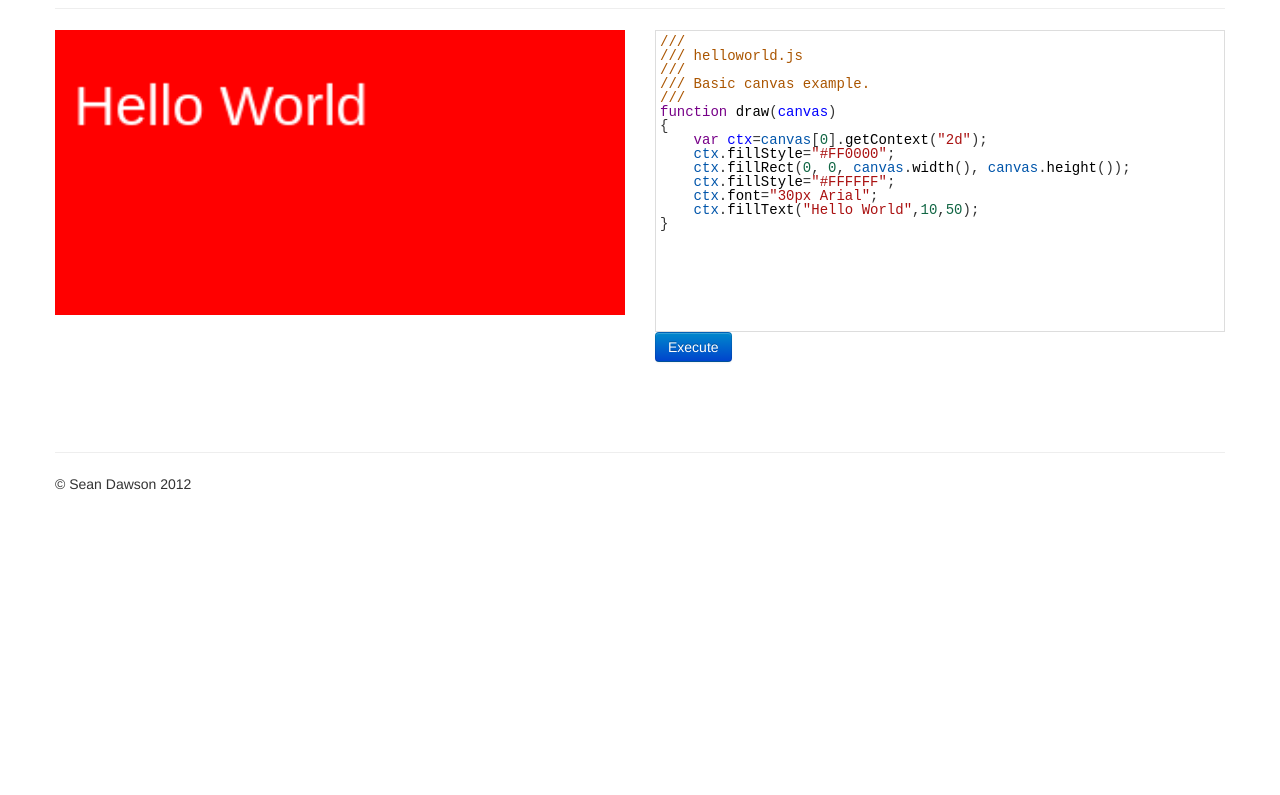
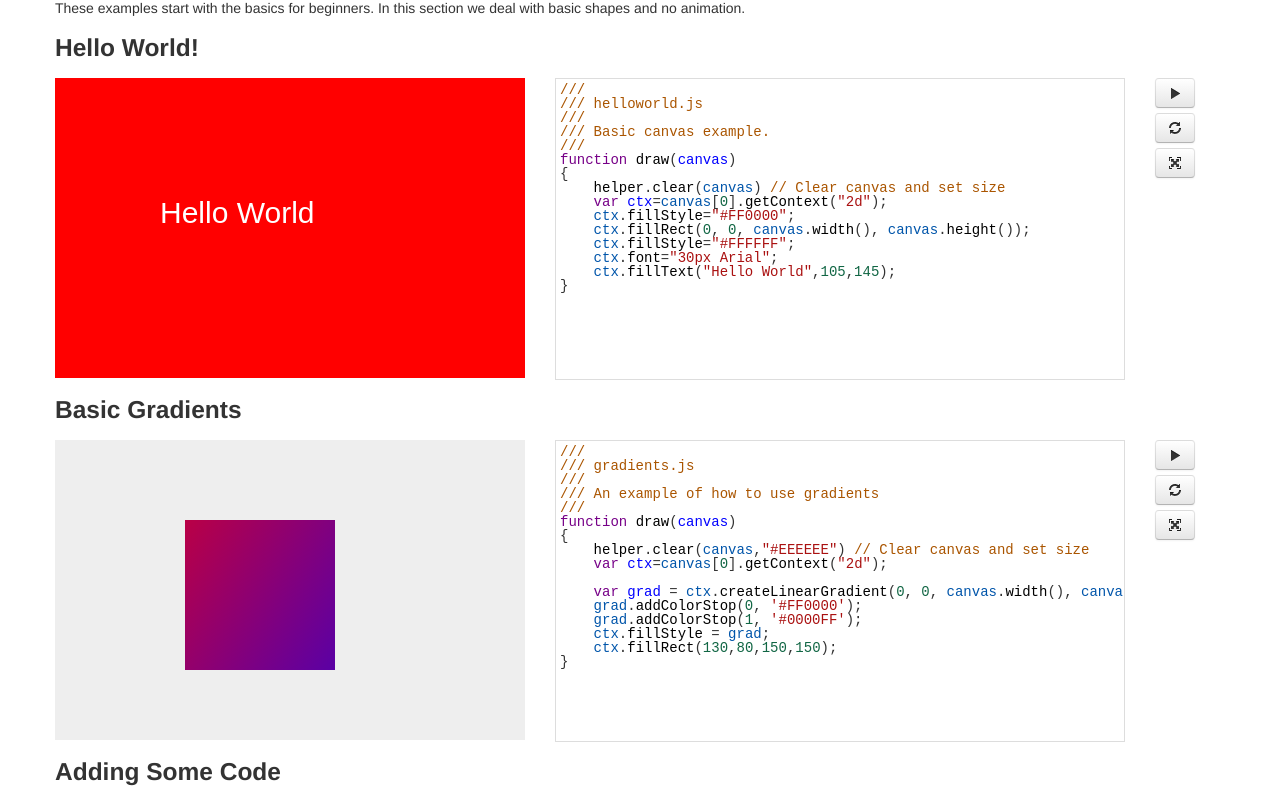
Before and after one commit to NoxHarmonium/html5-experiments, a plain HTML site: page basic.html in a window 1280 px wide. Shown: the part 122-917 px from the top of the page. Before the commit the page ends 800 px from the top, so only its background shows below. Drawn offline with nearby package versions, Linux system fonts and the light colour scheme.

Commit message:
Examples now render dynamically.

```diff
--- a/basic.html
+++ b/basic.html
@@ -65,36 +65,17 @@
             </div>
         </div>
 
-        <div class="container">
+        <div id="exampleContainer" class="container">
+			<h1>Basic Examples</h1>
+			<p class="heading-descripion">
+				These examples start with the basics for beginners.
+				In this section we deal with basic shapes and no animation.
+			</p>
 
-            <!-- Example row of columns -->
-			<h1>Hello World</h1>
-			<hr>
-            <div class="row-fluid">
 
-				<div class="span6">
-					<canvas id="canvas-helloworld" class="example-canvas">
-				</div>
-				<div class="span6">
-					<div id="source-helloworld" class="source"></div>
-					<a class="btn btn-primary execute">Execute</a>
-				</div>
 
-            </div>
 
-			<div class="row-fluid">
-				<div class="span6">
 
-				</div>
-				<div class="span6">
-
-				</div>
-
-            </div>
-			<br>
-			<br>
-
-            <hr>
 
             <footer>
                 <p>&copy; Sean Dawson 2012</p>
@@ -109,6 +90,7 @@
 		<script src="js/beautify.js"></script>
 		<script src="js/codemirror.js"></script>
 		<script src="js/javascript.js"></script>
+		<script src="js/helper.js"></script>
         <script src="js/main.js"></script>
     </body>
 </html>
--- a/css/main.css
+++ b/css/main.css
@@ -4,8 +4,7 @@
 
 .example-canvas
 {
-	width: 100%;
-	height: 100%;
+
 }
 
 div.source
@@ -15,3 +14,19 @@ div.source
 	/*max-height: 400px;
 	height: 400px;*/
 }
+
+div.canvas-div
+{
+	height: 300px;
+}
+
+.btn-sidebar
+{
+	margin-bottom: 5px;
+}
+
+
+div.seperator
+{
+	margin-bottom: 50px;
+}
--- /dev/null
+++ b/js/examples/gradients.js
@@ -0,0 +1,16 @@
+///
+/// gradients.js
+///
+/// An example of how to use gradients
+///
+function draw(canvas)
+{
+	helper.clear(canvas,"#EEEEEE") // Clear canvas and set size
+	var ctx=canvas[0].getContext("2d");
+
+    var grad = ctx.createLinearGradient(0, 0, canvas.width(), canvas.height());
+    grad.addColorStop(0, '#FF0000');
+    grad.addColorStop(1, '#0000FF');
+    ctx.fillStyle = grad;
+	ctx.fillRect(130,80,150,150);
+}
--- /dev/null
+++ b/js/examples/gradientsCode.js
@@ -0,0 +1,21 @@
+///
+/// gradientsCode.js
+///
+/// A basic example of using code to draw
+/// shapes programmatically.
+function draw(canvas)
+{
+	helper.clear(canvas,"#EEEEEE") // Clear canvas and set size
+	var ctx=canvas[0].getContext("2d");
+
+    var grad = ctx.createLinearGradient(0, 0, canvas.width(), canvas.height());
+    grad.addColorStop(0, '#FF0000');
+    grad.addColorStop(1, '#0000FF');
+    ctx.fillStyle = grad;
+	var offsetX = 100;
+	var offsetY = 30;
+	for (var i = 0; i < 5; i++)
+	{
+		ctx.fillRect((i*50)+offsetX,(i*50)+offsetY,50,50);
+	}
+}
--- a/js/examples/helloworld.js
+++ b/js/examples/helloworld.js
@@ -5,10 +5,11 @@
 ///
 function draw(canvas)
 {
+	helper.clear(canvas) // Clear canvas and set size
 	var ctx=canvas[0].getContext("2d");
 	ctx.fillStyle="#FF0000";
 	ctx.fillRect(0, 0, canvas.width(), canvas.height());
 	ctx.fillStyle="#FFFFFF";
 	ctx.font="30px Arial";
-	ctx.fillText("Hello World",10,50);
+	ctx.fillText("Hello World",105,145);
 }
--- /dev/null
+++ b/js/helper.js
@@ -0,0 +1,42 @@
+///
+/// Helper.js
+///
+/// Functions to help with HTML5 canvas drawing.
+///
+var helper =
+{
+	clear: function (canvas, color) {
+		// Make sure that the canvas knows what size it is.
+		// If you set the style to a certain size or
+		// percentage without setting the canvas properties
+		// it will scale and look blurry.
+		canvas.prop('width',canvas.parent().width());
+		canvas.prop('height',canvas.parent().height());
+
+		var ctx=canvas[0].getContext("2d");
+
+		// Clear the canvas without messing with
+		// the current transform matrix.
+		//Source: http://stackoverflow.com/a/6722031/1153203
+
+		// Store the current transformation matrix.
+		ctx.save();
+
+		// Use the identity matrix while clearing the canvas
+		ctx.setTransform(1, 0, 0, 1, 0, 0);
+
+		if (color)
+		{
+			ctx.fillStyle=color;
+			ctx.fillRect(0, 0, canvas.width(), canvas.height());
+		}
+		else
+		{
+			ctx.clearRect(0, 0, canvas.width(), canvas.height());
+		}
+
+		// Restore the transform
+		ctx.restore();
+	}
+
+}
--- a/js/main.js
+++ b/js/main.js
@@ -1,28 +1,173 @@
-var codeCache = {};
-var cm;
+"use strict"
 
-$.getScript("js/examples/helloworld.js", function(data, textStatus, jqxhr) {
-	console.log(data); //data returned
-	console.log(textStatus); //success
-	console.log(jqxhr.status); //200
-	console.log('Load was performed.');
+var canvasExamples =
+{
+	resetColour: "#EEEEEE",
+	ids: [],
 
-	cm = CodeMirror($('#source-helloworld')[0], {
-		value: data,
-		mode:  "javascript"
-	});
+	add: function(options)
+	{
+		var row 		= $("<div class='row-fluid'>");
+
+		var heading 	= $("<h3></h3>");
+		heading.text(options.title);
+
+		var divCanvas  	= $("<div class='span5'></div>");
+		var divICanvas	= $("<div class='canvas-div'>");
+		var canvas 		= $("<canvas class='example-canvas'/>");
+		var canvas_id	= "canvas_" + options.id;
+		canvas.attr("id",canvas_id);
+		divCanvas.append(divICanvas.append(canvas));
+
+		var divEditor  	= $("<div class='span6'></div>");
+		var divIEditor 	= $("<div class='source'></div>");
+		var editor_id 	= "editor_" + options.id;
+		divEditor.attr("id",editor_id);
+		divEditor.append(divIEditor);
+
+		var divToolbar 	= $("<div class='span1'></div>");
+		var btnRun 		= $("<a class='btn btn-sidebar' alt='Run'><i class='icon-play'></i></a>");
+		var btnReset 	= $("<a class='btn btn-sidebar' alt='Reset'><i class='icon-refresh'></i></a>");
+		var btnFS		= $("<a class='btn btn-sidebar' alt='Fullscreen'><i class='icon-fullscreen'></i></a>");
+		btnRun.prop("data-exampleId",options.id);
+		btnReset.prop("data-exampleId",options.id);
+		btnFS.prop("data-exampleId",options.id);
 
 
-	eval(data);
-	draw($('#canvas-helloworld'));
+		var divSep		= $("<div class='seperator'></div>");
 
+		divToolbar.append(btnRun);
+		divToolbar.append(btnReset);
+		divToolbar.append(btnFS);
+
+
+		row.append(divCanvas);
+		row.append(divEditor);
+		row.append(divToolbar);
+
+		$(options.parent).find("footer").before(heading);
+		$(options.parent).find("footer").before(row);
+		//$(options.parent).find("footer").before(divSep);
+
+		this[options.id] = {
+			canvas: canvas,
+			editor: CodeMirror(divIEditor[0], {
+				value: '',
+				mode:  "javascript"
+			}),
+			source: options.source,
+		};
+
+		canvasExamples.ids.push(options.id);
+
+
+		btnRun.click(function () {
+			var eId = $(this).prop("data-exampleId");
+			canvasExamples.execute(eId);
+		});
+		btnReset.click(function () {
+			var eId = $(this).prop("data-exampleId");
+			canvasExamples.reset(eId);
+		});
+
+		this.reset(options.id);
+
+
+
+	},
+
+	execute: function(id)
+	{
+		console.log('Execute called on #' + id);
+		var canvas = canvasExamples[id].canvas;
+		var editor = canvasExamples[id].editor;
+		var code = editor.getValue();
+
+
+		var draw = eval(code + "draw(canvas);");
+
+	},
+
+	reset: function(id)
+	{
+		var canvas = canvasExamples[id].canvas;
+		var editor = canvasExamples[id].editor;
+		var source = canvasExamples[id].source;
+
+		helper.clear(canvas, canvasExamples.resetColour);
+
+		editor.readOnly = true;
+
+		editor.setValue("Loading...");
+		/*
+		$.ajax(source).done(function(data, textStatus, jqxhr) {
+			console.log(data); //data returned
+			console.log(textStatus); //success
+			console.log(jqxhr.status); //200
+			console.log('Load was performed.');
+
+			if (textStatus == "success")
+			{
+				editor.setValue(data);
+				canvasExamples.execute(id);
+				editor.readOnly = false;
+			}
+		});
+		*/
+
+		function process()
+		{
+		  if (xhr.readyState == 4) {
+			var data = xhr.response;
+
+			editor.setValue(data);
+			canvasExamples.execute(id);
+			editor.readOnly = false;
+		  }
+		}
+
+		var xhr = new XMLHttpRequest();
+		xhr.onreadystatechange = process;
+		xhr.open("GET", source, true);
+		xhr.send();
+
+
+	},
+
+	refresh: function()
+	{
+		for (var i = 0; i < canvasExamples.length; i++)
+		{
+			canvasExamples.execute(canvasExamples.ids[i]);
+		}
+	}
+
+
+
+
+}
+
+canvasExamples.add({
+	title: "Hello World!",
+	id: "helloWorld",
+	parent: $('#exampleContainer'),
+	source: "js/examples/helloworld.js"
 });
 
-$('.execute').click(function () {
-	var	canvas = $(this).parent().parent().find('canvas.example-canvas');
-	var code = $(this).siblings('.source');
+canvasExamples.add({
+	title: "Basic Gradients",
+	id: "gradients",
+	parent: $('#exampleContainer'),
+	source: "js/examples/gradients.js"
+});
 
+canvasExamples.add({
+	title: "Adding Some Code",
+	id: "gradientsCode",
+	parent: $('#exampleContainer'),
+	source: "js/examples/gradientsCode.js"
+});
 
-	eval(cm.getValue());
-	draw(canvas);
+$(window).resize(function() {
+  canvasExamples.refresh();
 });
```
Also changed, not shown: 2 other files.
